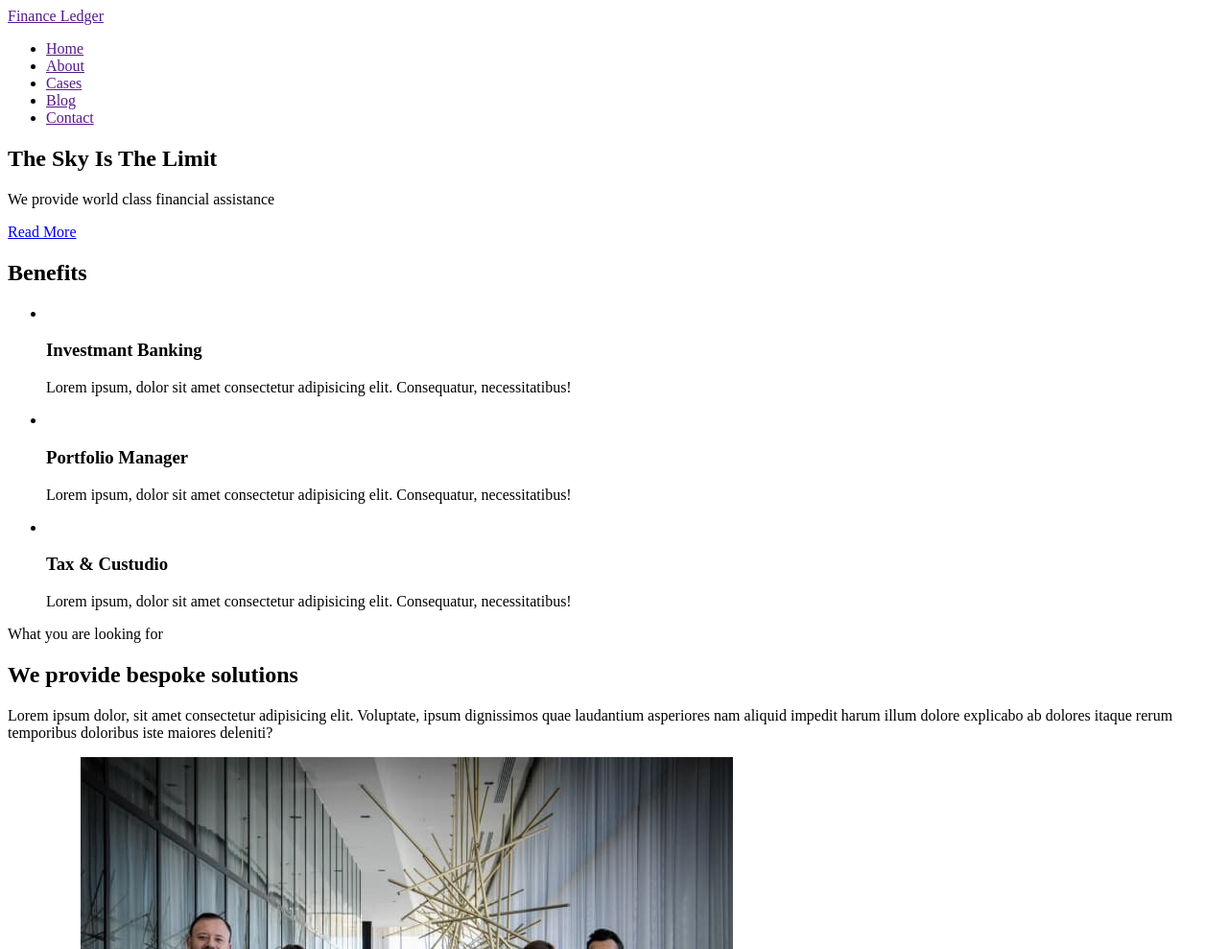
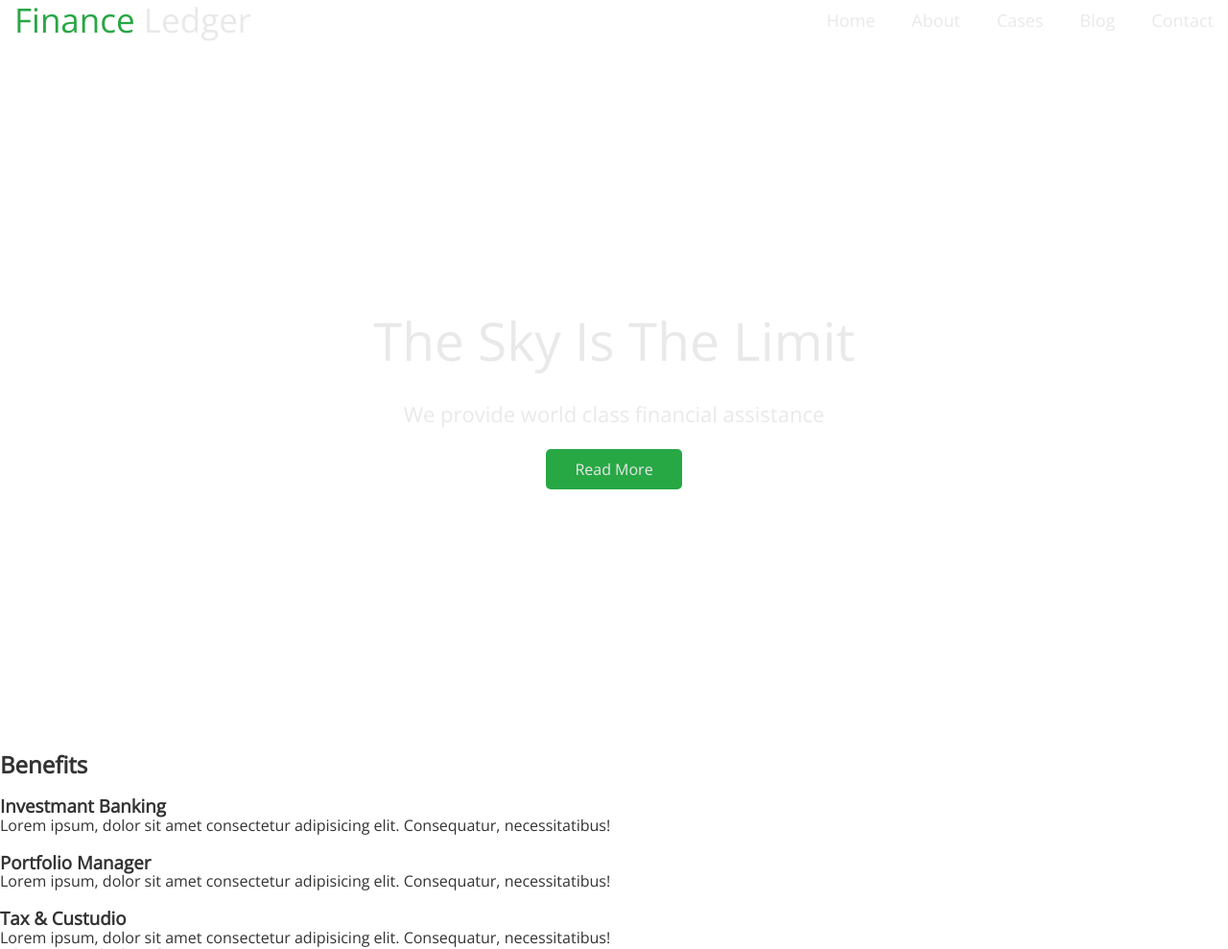
Before and after one commit to AlexDubin/goit-blended15-16, a plain HTML site: page index.html in a window 1280 px wide. Shown: the top 989 px of the page at 96% size. Drawn offline with nearby package versions, Linux system fonts and the light colour scheme.

Commit message:
first commit

```diff
--- /dev/null
+++ b/css/style.css
@@ -0,0 +1,109 @@
+:root {
+    --text-color-white: #E9E9E9;
+    --text-color-black: #333333;
+    --text-color-green: #28A745;
+}
+
+
+body {
+    font-family: 'Open Sans';
+    color: var(--text-color-black);
+}
+
+a {
+    text-decoration: none;
+    color: currentColor;
+}
+
+ul {
+    list-style: none;
+    padding: 0;
+    margin: 0;
+}
+
+a, h1, h2, h3, h4, h5, h6, p {
+    margin: 0;
+    padding: 0;
+}
+
+.title {
+
+}
+
+.nav-main {
+    display: flex;
+    color: var(--text-color-white);
+    margin-right: auto;
+}
+
+.nav-list {
+    display: flex;
+    margin-left: auto;
+    gap: 38px;
+    align-items: center;
+}
+
+.logo {
+    color: var(--text-color-white);
+    font-size: 35px;
+    line-height: 1.21;
+
+}
+
+.logo-green {
+    color: var(--text-color-green);
+
+
+}
+
+.nav-link {
+    font-size: 18px;
+    line-height: 1.56;
+
+}
+
+
+.container {
+    padding-left: 15px;
+    padding-right: 15px;
+}
+
+.section {
+}
+
+
+.hero-section {
+    color: var(--text-color-white);
+    text-align: center;
+    padding-top: 280px;
+    padding-bottom: 285px;
+
+}
+
+
+.hero-title {
+font-weight: 300;
+font-size: 55px;
+line-height: 1.2;
+margin-bottom: 25px;
+}
+
+
+.hero-text {
+
+    font-size: 22px;
+   line-height: 1.67;
+   margin-bottom: 30px;
+}
+
+
+.hero-link {
+    background-color: var(--text-color-green);
+    width: 165px;
+    height: 48px;
+    border-radius: 5px;
+    padding: 10px 30px;
+
+
+
+}
--- a/index.html
+++ b/index.html
@@ -4,34 +4,45 @@
     <meta charset="UTF-8" />
     <meta http-equiv="X-UA-Compatible" content="IE=edge" />
     <meta name="viewport" content="width=device-width, initial-scale=1.0" />
+
+    <link rel="stylesheet" href="https://cdnjs.cloudflare.com/ajax/libs/normalize/8.0.1/normalize.css" integrity="sha512-oHDEc8Xed4hiW6CxD7qjbnI+B07vDdX7hEPTvn9pSZO1bcRqHp8mj9pyr+8RVC2GmtEfI2Bi9Ke9Ass0as+zpg==" crossorigin="anonymous" referrerpolicy="no-referrer" />
+    <link href="https://fonts.googleapis.com/css2?family=Open+Sans:wght@300;400&display=swap" rel="stylesheet">
+    <link rel="stylesheet" href="./css/style.css">
+
+
     <title>Document</title>
   </head>
   <body>
     <header>
-      <!-- Logo -->
-      <nav>
-        <a href="">Finance Ledger</a>
+     <div class="container"> <!-- Logo -->
+      <nav class="nav-main">
+        <a href="" class="logo"><span class="logo-green">Finance</span> Ledger</a>
 
         <!-- Nav -->
-        <ul>
-          <li><a href="">Home</a></li>
-          <li><a href="">About</a></li>
-          <li><a href="">Cases</a></li>
-          <li><a href="">Blog</a></li>
-          <li><a href="">Contact</a></li>
+        <ul class="nav-list">
+          <li><a href="" class="nav-link">Home</a></li>
+          <li><a href="" class="nav-link">About</a></li>
+          <li><a href="" class="nav-link">Cases</a></li>
+          <li><a href="" class="nav-link">Blog</a></li>
+          <li><a href="" class="nav-link">Contact</a></li>
         </ul>
-      </nav>
-      <main>
-        <!-- hero -->
-        <section>
-          <h1>The Sky Is The Limit</h1>
-          <p>We provide world class financial assistance</p>
-          <a href="#">Read More</a>
-        </section>
+      </nav></div>
+      </header>
 
 
 
-        <section>
+      <main>
+
+        <!-- hero -->
+        <div class="container"><section class="section hero-section">
+          <h1 class="hero-title">The Sky Is The Limit</h1>
+          <p class="hero-text">We provide world class financial assistance</p>
+          <a href="#" class="hero-link">Read More</a>
+        </section></div>
+
+
+
+        <section class="section">
           <h2>Benefits</h2>
           <ul>
             <li>
@@ -61,7 +72,7 @@
           </ul>
         </section>
 
-        <section>
+        <section class="section">
           <p>What you are looking for</p>
           <h2>We provide bespoke solutions</h2>
           <p>
@@ -79,6 +90,6 @@
           />
         </section>
       </main>
-    </header>
+
   </body>
 </html>
```
